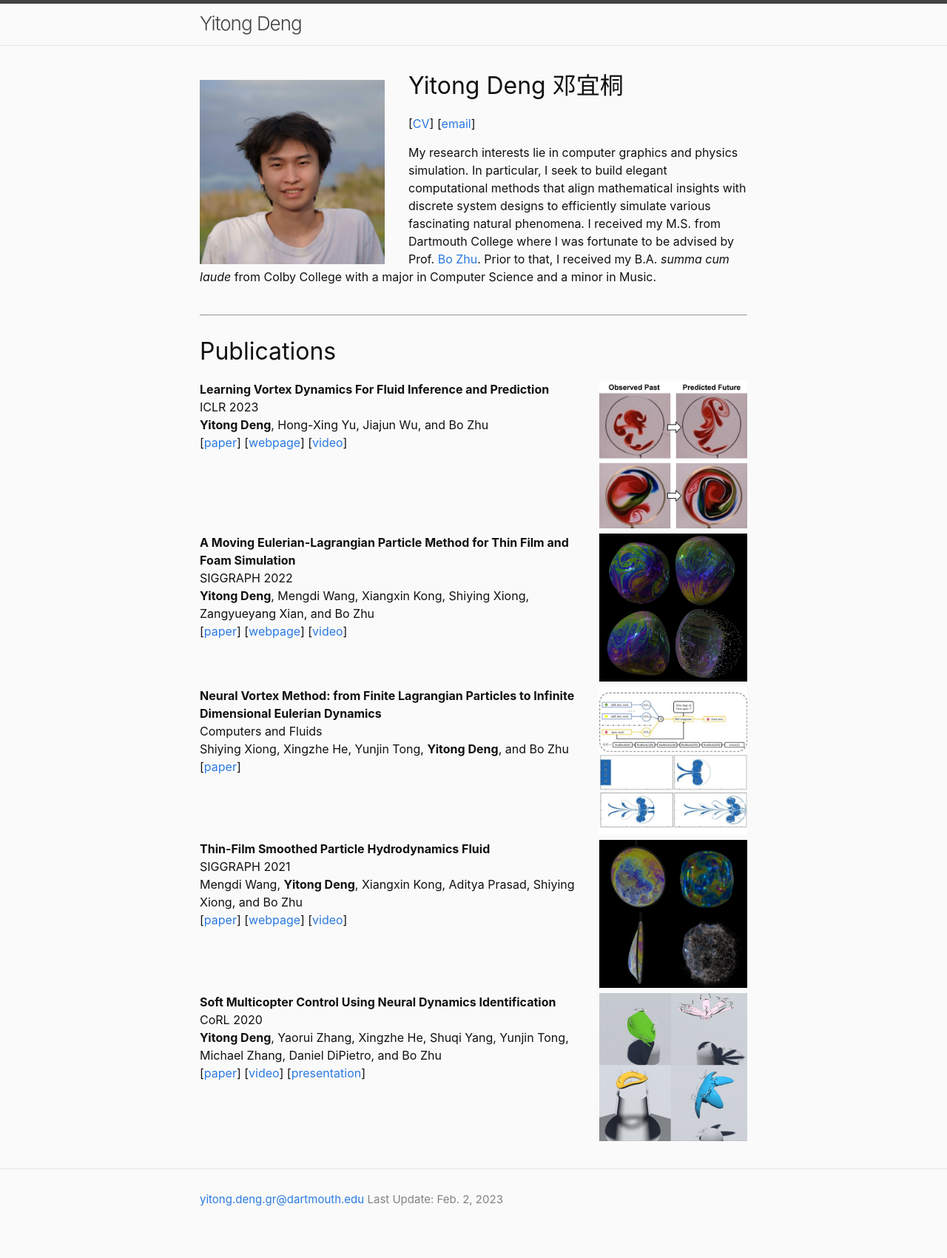
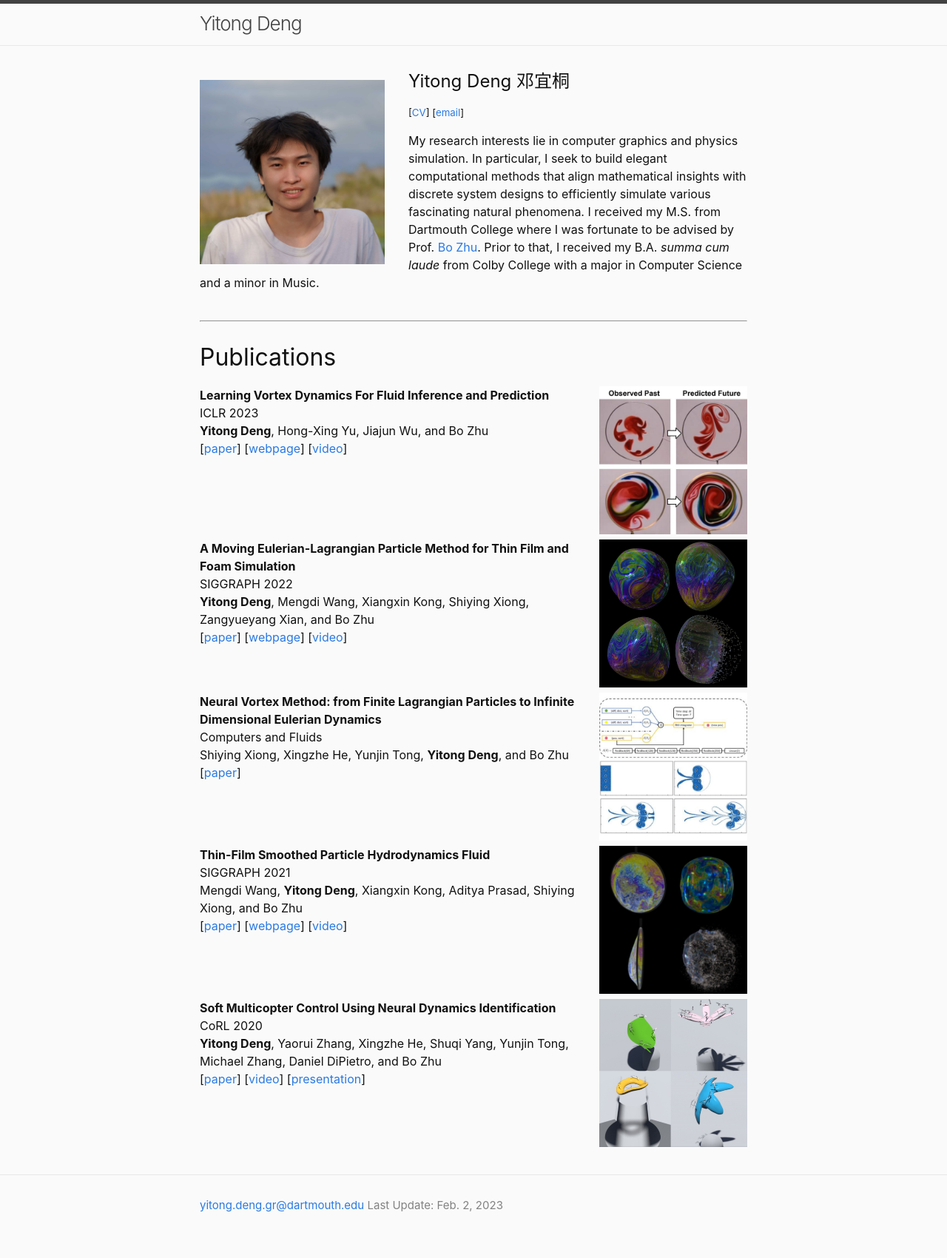
Before and after one commit to yitongdeng/yitongdeng.github.io, a Jekyll site: the page built from index.html, in a window 1280 px wide. Shown: the whole page at 74% size. Built offline with Jekyll 4.4.1, drawn with Linux system fonts in a browser that asks for light colours.

Commit message:
revised itnro

```diff
--- a/index.html
+++ b/index.html
@@ -3,8 +3,8 @@
 ---
 <div style="overflow: auto">
     <img src="assets/img/head22.jpg" width="250px" style="float:left; margin-right:2em; margin-top:1em;" alt="portrait">
-    <h1>Yitong Deng 邓宜桐</h1>
-    <h4>[<a href = "assets/CV/cv.pdf">CV</a>] [<a href = "mailto: yitong.deng.gr@dartmouth.edu">email</a>]</h4>
+    <h2>Yitong Deng 邓宜桐</h2>
+    <h5>[<a href = "assets/CV/cv.pdf">CV</a>] [<a href = "mailto: yitong.deng.gr@dartmouth.edu">email</a>]</h5>
     <p> My research interests lie in computer graphics and physics simulation. In particular, I seek to build elegant computational methods that
         align mathematical insights with discrete system designs to efficiently simulate various fascinating natural phenomena.
         I received my M.S. from Dartmouth College where I was fortunate to be advised by Prof. <a href="https://cs.dartmouth.edu/~bozhu/">Bo Zhu</a>.
```
